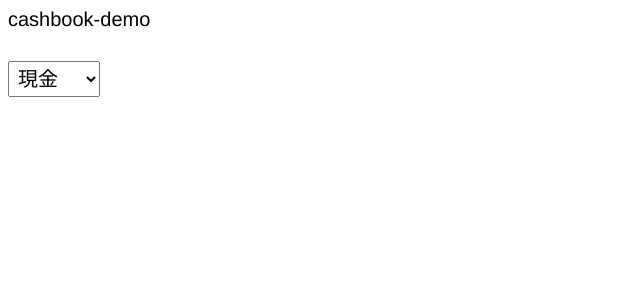
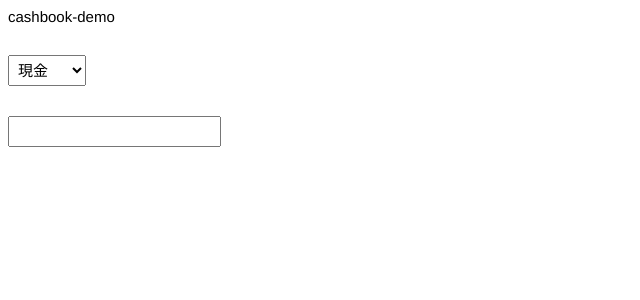
Before and after one commit to asaas/cashbook-demo, a Vue app: page / in a window 1280 px wide. Shown: the top 300 px of the page, without its empty margins (0-640 px from the left). Built offline with nearby package versions, Linux system fonts and the light colour scheme.

Commit message:
feat: add DescriptionInput

```diff
--- a/src/App.vue
+++ b/src/App.vue
@@ -2,12 +2,15 @@
   <div class="heading">cashbook-demo</div>
   <v-spacer height="30px" />
   <account-select />
+  <v-spacer height="30px" />
+  <description-input />
 </template>
 
 <script lang="ts">
 import { defineComponent } from 'vue';
 
 import AccountSelect from './components/AccountSelect.vue'
+import DescriptionInput from './components/DescriptionInput.vue'
 import VSpacer from './components/VSpacer.vue'
 
 export default defineComponent({
@@ -15,6 +18,7 @@ export default defineComponent({
 
   components: {
     AccountSelect,
+    DescriptionInput,
     VSpacer
   }
 });
@@ -26,7 +30,7 @@ export default defineComponent({
 }
 
 :root {
-  --font-size: 20px;
+  --font-size: 15px;
 }
 
 .heading {
--- /dev/null
+++ b/src/components/DescriptionInput.vue
@@ -0,0 +1,18 @@
+<template>
+  <input class="description-input" type="text" value=""/>
+</template>
+
+<script lang="ts">
+import { defineComponent } from 'vue';
+
+export default defineComponent({
+  name: 'DescriptionInput'
+})
+</script>
+
+<style scoped>
+.description-input {
+  padding: 5px;
+  font-size: var(--font-size);
+}
+</style>
```
